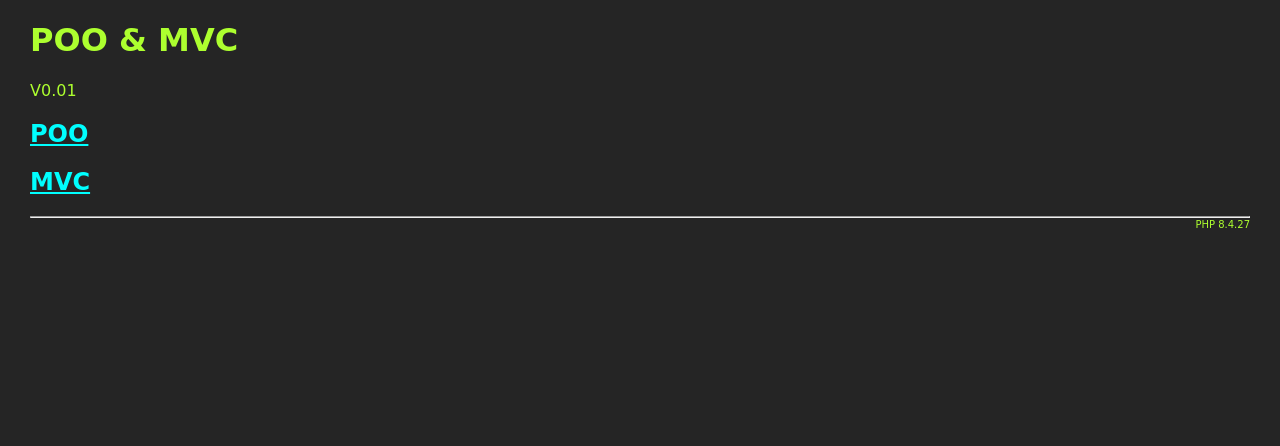
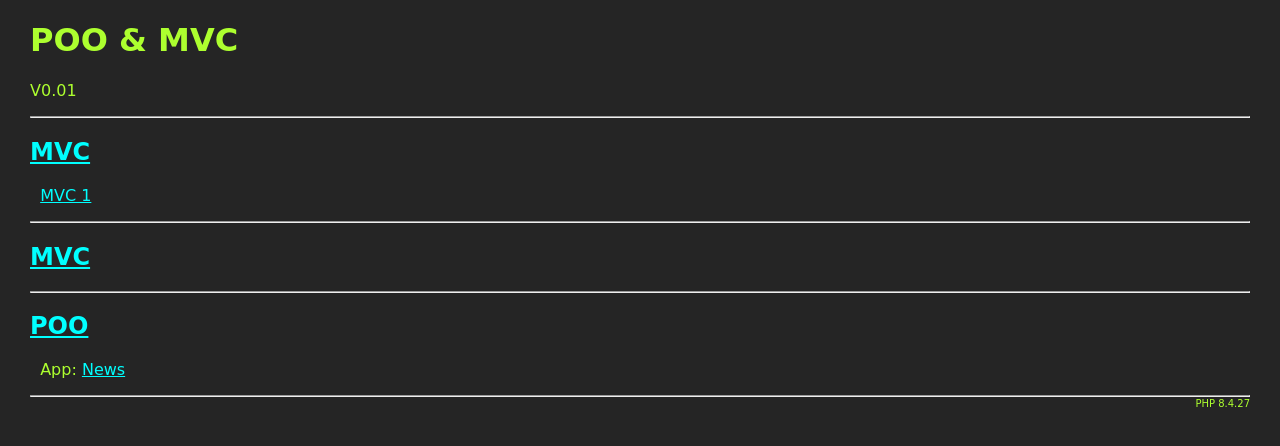
Before and after one commit to c57fr/mvc, a PHP site: page /index_o.php in a window 1280 px wide. Shown: the top 446 px of the page. Run offline with PHP 8.4, Linux system fonts and the light colour scheme.

Commit message:
Addd new tuto MVC1

```diff
--- /dev/null
+++ b/app/Web/index.php
@@ -0,0 +1,3 @@
+<?php
+
+echo "Ok.";
--- a/index_o.php
+++ b/index_o.php
@@ -11,9 +11,19 @@
   <h1>POO & MVC</h1>
   <p>V0.01</p>
 
-  <h2><a href="https://openclassrooms.com/fr/courses/1665806-programmez-en-oriente-objet-en-php" target="_blank">POO</a></h2>
+  <hr>
 
   <h2><a href="https://openclassrooms.com/fr/courses/4670706-adoptez-une-architecture-mvc-en-php" target="_blank">MVC</a></h2>
+  <p>&nbsp;&nbsp;<a href="http://mvc/mvc1">MVC 1</a></p>
+
+  <hr>
+
+  <h2><a href="https://openclassrooms.com/fr/courses/4670706-adoptez-une-architecture-mvc-en-php" target="_blank">MVC</a></h2>
+
+  <hr>
+
+  <h2><a href="https://openclassrooms.com/fr/courses/1665806-programmez-en-oriente-objet-en-php" target="_blank">POO</a></h2>
+  <p>&nbsp;&nbsp;App: <a href="http://news">News</a></p>
 
 <hr>
 <footer style="text-align: right; font-size: 10px; margin-top:-7px">PHP <?=phpversion();?></footer>
```
